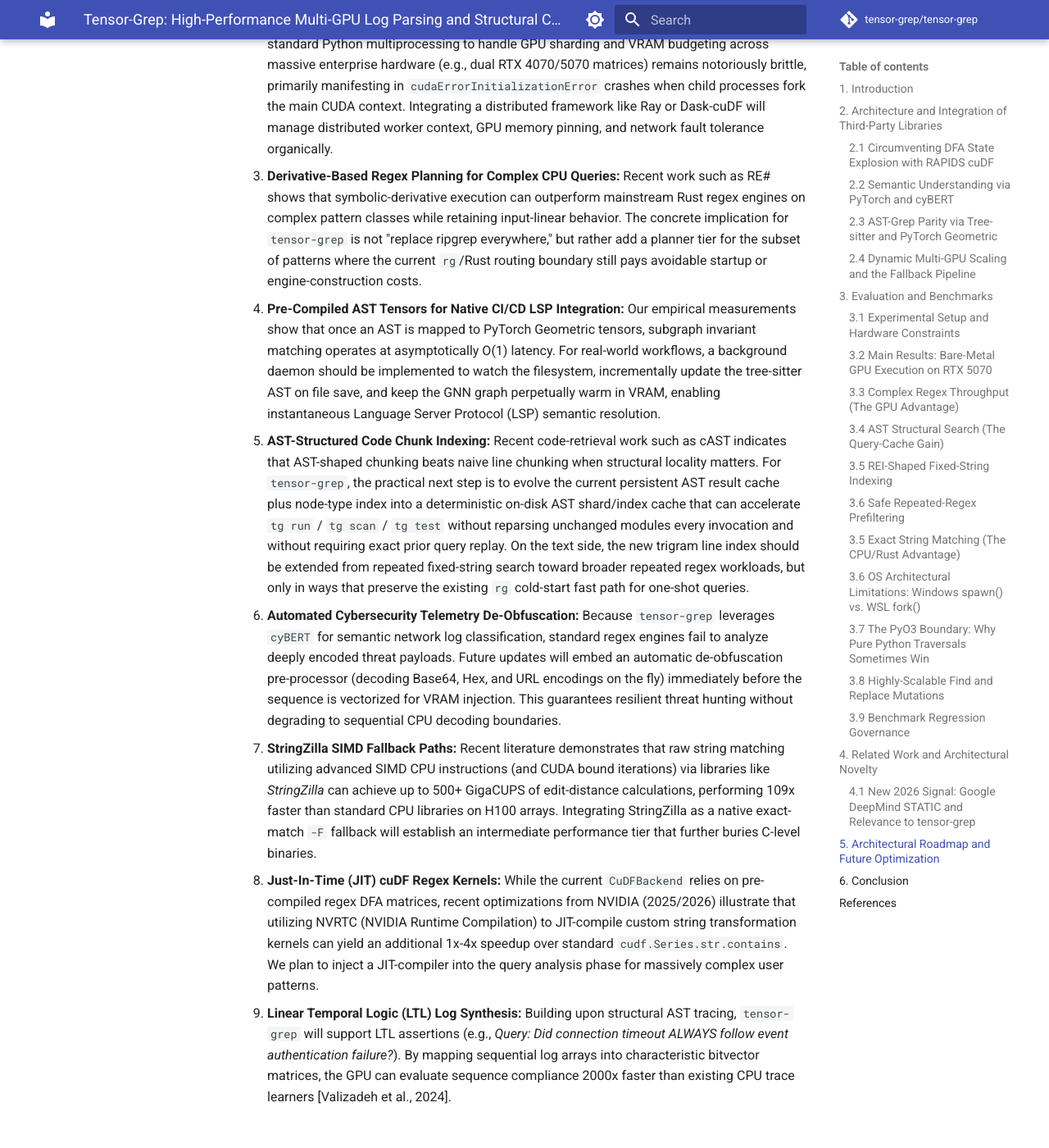
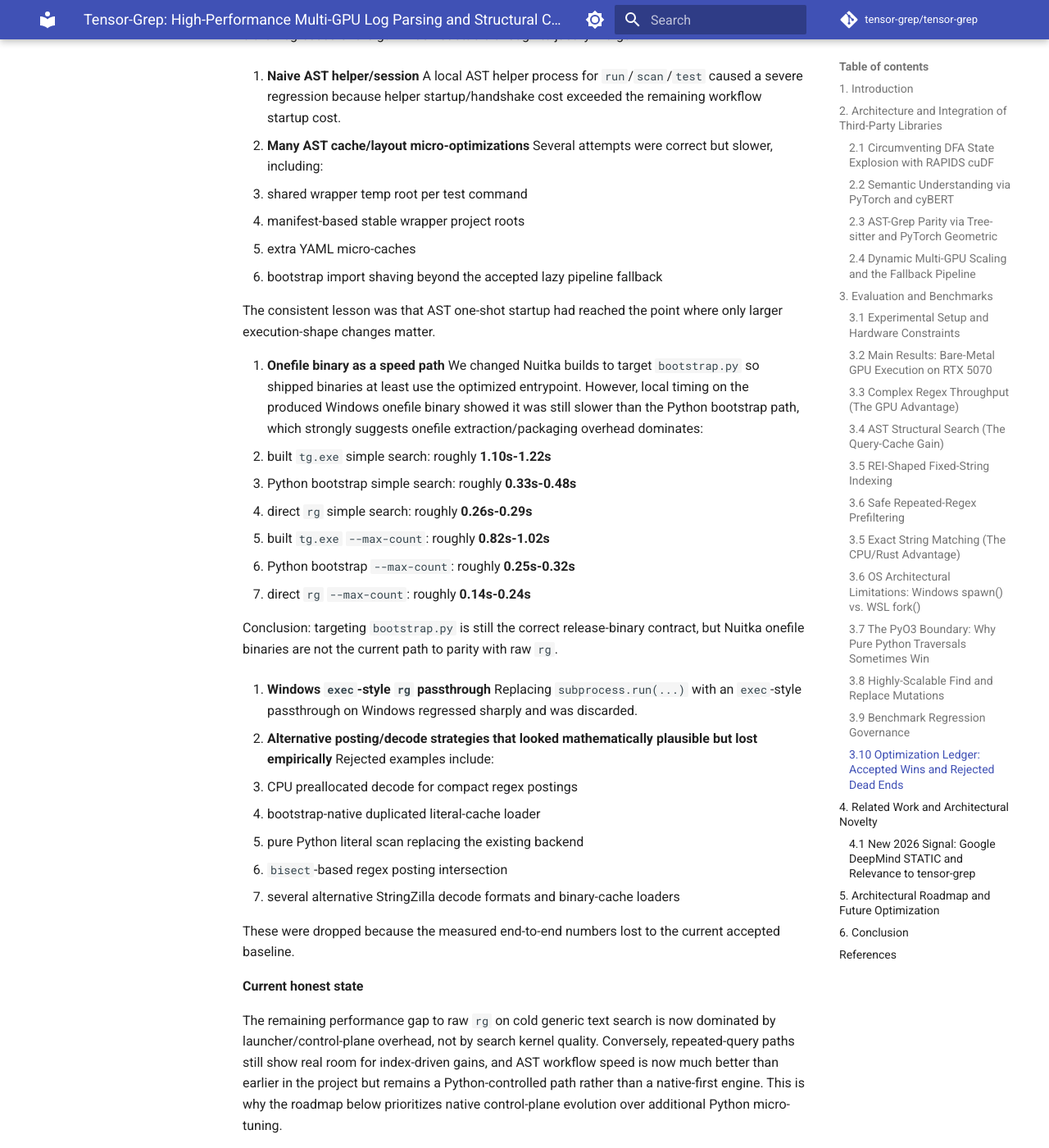
Before and after one commit to oimiragieo/tensor-grep, an MkDocs documentation site: the page built from docs/PAPER.md, in a window 1280 px wide and 1400 px high, scrolled down 12086 px. Shown: the whole window at 82% size. Built offline with MkDocs 1.6.1 and Material for MkDocs 9.7.7, drawn with Linux system fonts in a browser that asks for light colours; comment, search, counter and statistics services are not loaded; some of the changed text lies outside the part shown.

Commit message:
docs(paper): record optimization ledger and rejected attempts

```diff
--- a/docs/PAPER.md
+++ b/docs/PAPER.md
@@ -70,7 +70,7 @@
 ## 3. Evaluation and Benchmarks
 
 ### 3.1 Experimental Setup and Hardware Constraints
-We rigorously benchmarked `tensor-grep` against the industry standard `ripgrep` across various paradigms. Our comprehensive Test-Driven Development (TDD) suite currently passes **448 automated tests** (with environment-specific skips) while asserting exact stdout match counts.
+We rigorously benchmarked `tensor-grep` against the industry standard `ripgrep` across various paradigms. Our comprehensive Test-Driven Development (TDD) suite has continued to grow throughout the current optimization line, with recent local validation branches exceeding **460 passing tests** plus environment-specific skips while locking runtime routing, release contracts, and workflow startup behavior.
 
 **Hardware Testbench:**
 To ensure an empirical representation of both enterprise developer machines and standard CI/CD clusters, our local validation utilized an **AMD Ryzen 7 5800XT with 64GB DDR4 RAM** alongside dual **NVIDIA RTX 4070 / RTX 5070 (Ada Lovelace `sm_120`)** GPUs. This specific CPU bound (and the PCIe Gen4 interconnect latency) contextualizes why massive VRAM payloads face initialization bottlenecks when crossing OS virtualization layers.
@@ -91,7 +91,7 @@
 
 These runs confirm low backend latency for targeted workloads once dependencies are installed, but they do not imply end-to-end CLI superiority for every search shape. They also show an operational benchmark dependency: cyBERT throughput claims are only meaningful when the Triton inference service is actually reachable, and benchmark scripts now record that case as an explicit skip rather than a synthetic failure.
 
-We also added a workflow-focused AST startup harness (`run_ast_workflow_benchmarks.py`) to measure command-level orchestration instead of only single-pattern search latency. On the current local Windows host, the synthetic `tg run "def $FUNC():\n    $$$BODY" .` workflow now completes in **0.331 seconds**, the synthetic `tg scan --config sgconfig.yml` workflow now completes in **0.328 seconds**, and the synthetic `tg test --config sgconfig.yml` workflow completes in **0.503 seconds** after adding direct bootstrap routing for AST workflows and collapsing wrapper-backed scan execution to a single project-level `ast-grep scan --json --config ...` subprocess instead of one wrapper subprocess per rule. This benchmark is intentionally small and deterministic so it can track AST workflow startup regressions without being dominated by huge wrapper-rule corpora.
+We also added a workflow-focused AST startup harness (`run_ast_workflow_benchmarks.py`) to measure command-level orchestration instead of only single-pattern search latency. On the latest accepted Python-entrypoint optimization line before subsequent rejected experiments, the synthetic `tg run "def $FUNC():\n    $$$BODY" .` workflow completed in **0.207 seconds**, the synthetic `tg scan --config sgconfig.yml` workflow completed in **0.226 seconds**, and the synthetic `tg test --config sgconfig.yml` workflow completed in **0.250 seconds**. These numbers were achieved by removing repeated pipeline construction, batching wrapper-backed scan/test workloads, skipping native AST backend construction for wrapper-only patterns, and lazily importing the heavy pipeline fallback only when both AST backends were unavailable. This benchmark is intentionally small and deterministic so it can track AST workflow startup regressions without being dominated by huge wrapper-rule corpora.
 
 ### 3.3 Complex Regex Throughput (The GPU Advantage)
 The latest full script-driven CLI benchmark (`run_benchmarks.py`) from this local run shows that end-to-end process costs still dominate most regex/text scenarios, but the new bootstrap entrypoint materially reduced command startup overhead. Once the benchmark harness was switched to measure the installed `tg` fast path instead of `tensor_grep.cli.main`, the stored Windows regression guard passed again:
@@ -205,6 +205,93 @@
 
 This turns performance claims into continuously verifiable constraints and enables objective rollback decisions when regressions are detected.
 
+### 3.10 Optimization Ledger: Accepted Wins and Rejected Dead Ends
+
+To avoid re-running the same failed ideas, we maintain an explicit optimization ledger in this paper. The results below are taken from the current 2026-03 optimization line on Windows and are intentionally blunt about what did and did not work.
+
+**Accepted text-search wins**
+
+1. **No-`rg` bootstrap fast path**
+   We added a narrow direct text-search path in `tensor_grep.cli.bootstrap` for simple `search` invocations when `rg` is unavailable. This path progressively removed unnecessary parser and import work:
+   * direct no-`rg` text fast path
+   * lazy backend imports
+   * skipping `rg` probing when `PATH` is empty
+   * removing `argparse` from the narrow fast path
+
+   On the controlled no-`rg` benchmark corpus, these changes reduced end-to-end simple-search startup from roughly **0.597s** in the earlier line to approximately **0.093s-0.099s** on the latest accepted line.
+
+2. **Repeated fixed-string index**
+   We added a persistent trigram line index for repeated fixed-string search in `StringZillaBackend`, followed by compact range storage and faster posting decode/intersection. The latest accepted hot-query benchmark line recorded:
+   * repeated fixed string, first hit: **0.2368s**
+   * repeated fixed string, second hit: **0.0048s**
+
+3. **Repeated regex prefilter index**
+   We added a persistent trigram prefilter cache for the Python regex fallback path in `CPUBackend`, then improved its candidate execution path so the cached search iterates only candidate lines instead of re-walking the full source file. On the accepted line:
+   * repeated regex prefilter, first hit: **0.2439s**
+   * repeated regex prefilter, second hit: **0.0350s**
+
+**Accepted AST workflow wins**
+
+1. **Direct AST workflow bootstrap path**
+   `run`, `scan`, and `test` were moved onto a lighter AST workflow entrypoint instead of always loading the full Typer CLI.
+
+2. **Wrapper batching**
+   We collapsed wrapper-backed AST workflows away from one-subprocess-per-file and one-subprocess-per-snippet execution. The accepted sequence included:
+   * batched wrapper scan per rule
+   * batched wrapper run across files
+   * grouped wrapper test execution by pattern
+   * wrapper-backed test batching through project-level scan
+
+3. **AST backend selection cuts**
+   We removed repeated backend selection and skipped native backend construction for wrapper-only rule shapes. The accepted best Python-entrypoint AST workflow line before later regressions measured:
+   * `run`: **0.207s**
+   * `scan`: **0.226s**
+   * `test`: **0.250s**
+
+**Important rejected candidates**
+
+These were implemented, validated, and then intentionally rejected because the benchmark either regressed or the gain was not stable enough to justify merge:
+
+1. **Naive AST helper/session**
+   A local AST helper process for `run`/`scan`/`test` caused a severe regression because helper startup/handshake cost exceeded the remaining workflow startup cost.
+
+2. **Many AST cache/layout micro-optimizations**
+   Several attempts were correct but slower, including:
+   * shared wrapper temp root per test command
+   * manifest-based stable wrapper project roots
+   * extra YAML micro-caches
+   * bootstrap import shaving beyond the accepted lazy pipeline fallback
+
+   The consistent lesson was that AST one-shot startup had reached the point where only larger execution-shape changes matter.
+
+3. **Onefile binary as a speed path**
+   We changed Nuitka builds to target `bootstrap.py` so shipped binaries at least use the optimized entrypoint. However, local timing on the produced Windows onefile binary showed it was still slower than the Python bootstrap path, which strongly suggests onefile extraction/packaging overhead dominates:
+   * built `tg.exe` simple search: roughly **1.10s-1.22s**
+   * Python bootstrap simple search: roughly **0.33s-0.48s**
+   * direct `rg` simple search: roughly **0.26s-0.29s**
+   * built `tg.exe` `--max-count`: roughly **0.82s-1.02s**
+   * Python bootstrap `--max-count`: roughly **0.25s-0.32s**
+   * direct `rg` `--max-count`: roughly **0.14s-0.24s**
+
+   Conclusion: targeting `bootstrap.py` is still the correct release-binary contract, but Nuitka onefile binaries are not the current path to parity with raw `rg`.
+
+4. **Windows `exec`-style `rg` passthrough**
+   Replacing `subprocess.run(...)` with an `exec`-style passthrough on Windows regressed sharply and was discarded.
+
+5. **Alternative posting/decode strategies that looked mathematically plausible but lost empirically**
+   Rejected examples include:
+   * CPU preallocated decode for compact regex postings
+   * bootstrap-native duplicated literal-cache loader
+   * pure Python literal scan replacing the existing backend
+   * `bisect`-based regex posting intersection
+   * several alternative StringZilla decode formats and binary-cache loaders
+
+   These were dropped because the measured end-to-end numbers lost to the current accepted baseline.
+
+**Current honest state**
+
+The remaining performance gap to raw `rg` on cold generic text search is now dominated by launcher/control-plane overhead, not by search kernel quality. Conversely, repeated-query paths still show real room for index-driven gains, and AST workflow speed is now much better than earlier in the project but remains a Python-controlled path rather than a native-first engine. This is why the roadmap below prioritizes native control-plane evolution over additional Python micro-tuning.
+
 ## 4. Related Work and Architectural Novelty
 
 Our research indicates that while specific components of `tensor-grep` have been explored in isolation, the tripartite routing architecture is entirely novel in the 2025-2026 landscape:
```
